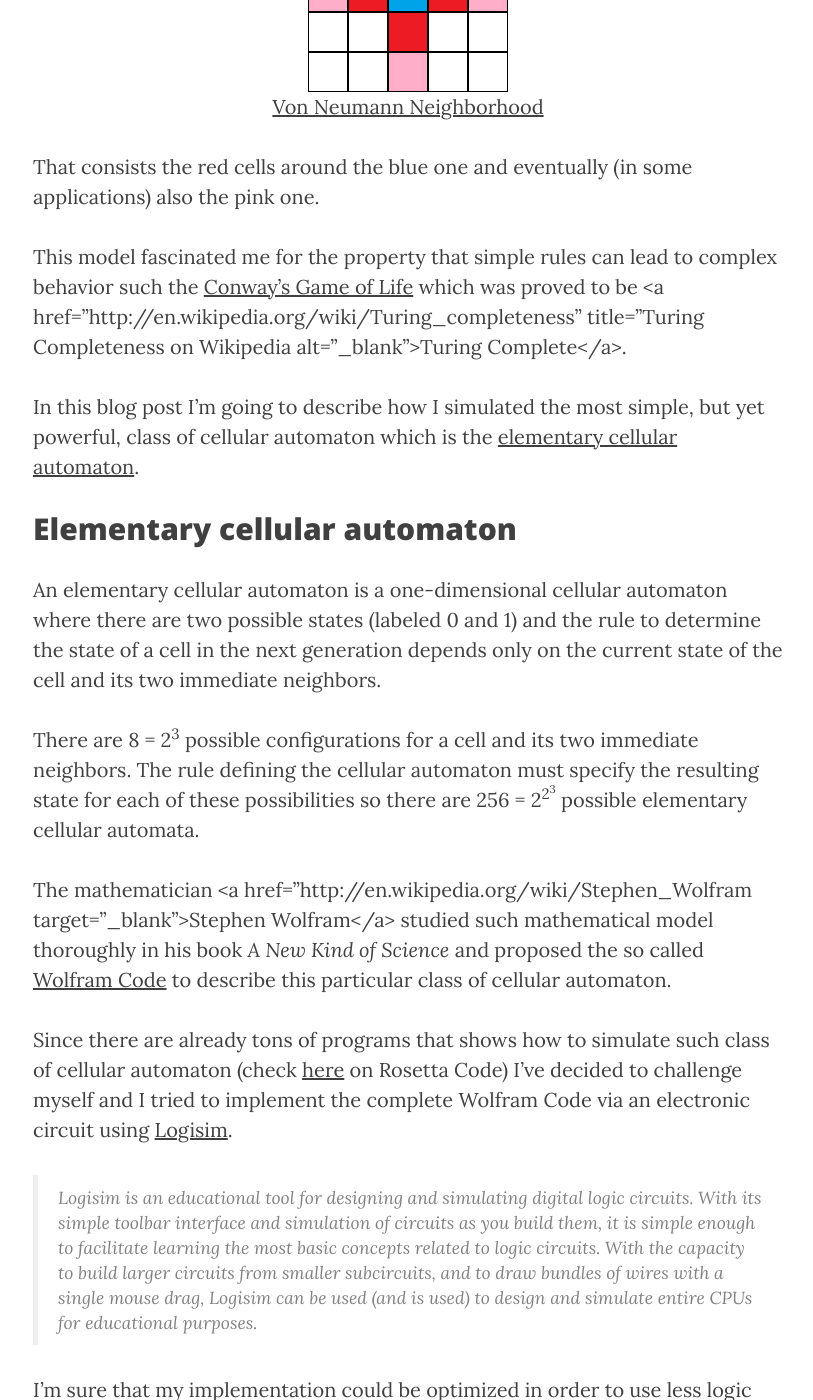
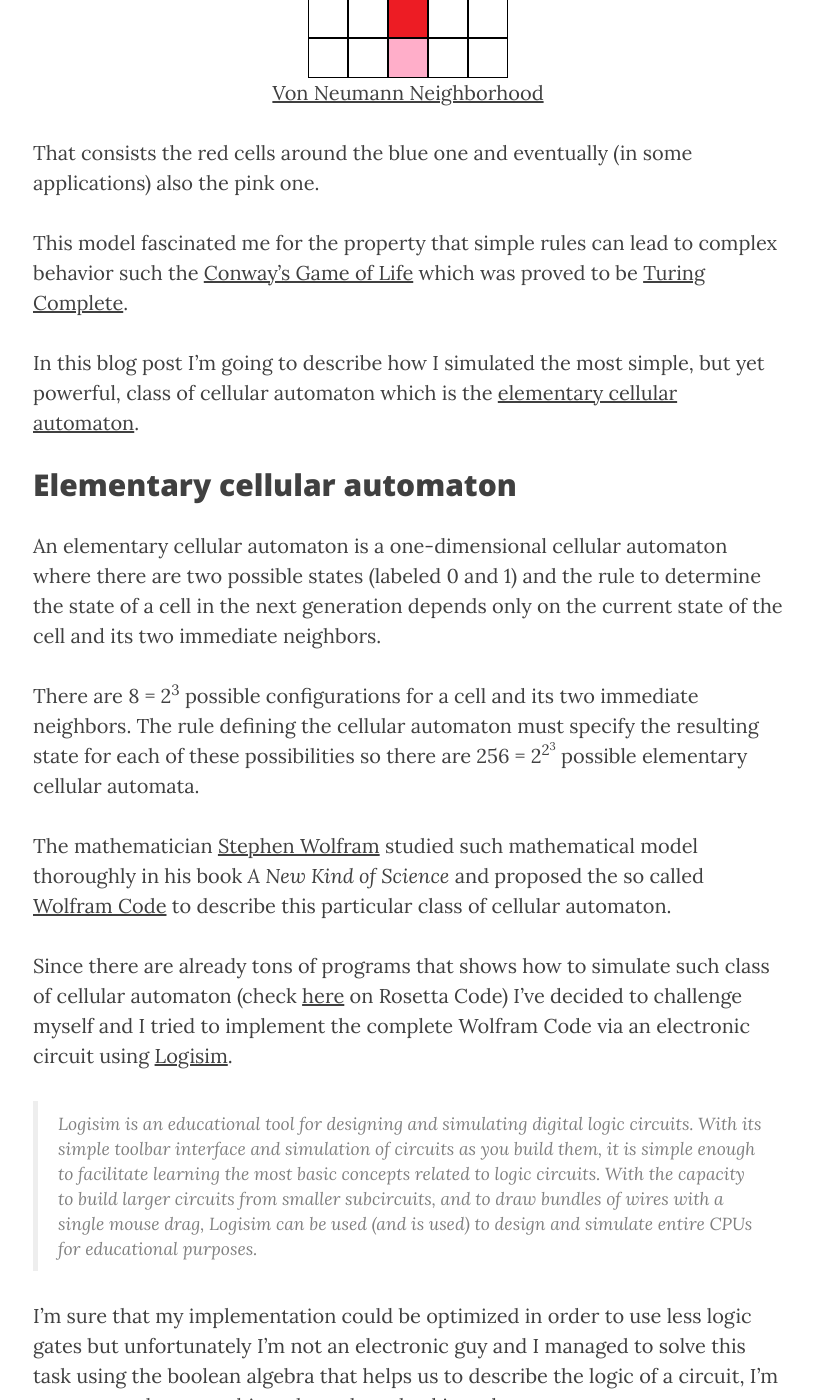
Before and after one commit to unnikked-ga/unnikked-ga, a Jekyll site: the page built from _posts/2015-01-25-how-to-simulate-elementary-cellular-automaton-on-logisim.md, in a window 1280 px wide and 1400 px high, scrolled down 1702 px. Shown: the whole window, without its empty margins (232-1045 px from the left). Built offline with Jekyll 4.4.1, drawn with Linux system fonts in a browser that asks for light colours; nearby versions of some CDN libraries; library files that are not in the unit come from our copies; comment, search, counter and statistics services are not loaded.

Commit message:
Update 2015-01-25-how-to-simulate-elementary-cellular-automaton-on-logisim.md

```diff
--- a/_posts/2015-01-25-how-to-simulate-elementary-cellular-automaton-on-logisim.md
+++ b/_posts/2015-01-25-how-to-simulate-elementary-cellular-automaton-on-logisim.md
@@ -15,7 +15,7 @@
 
 A cellular automaton is a discrete model studied in computability theory, mathematics, physics, complexity science, theoretical biology and microstructure modeling.
 
-A cellular automaton consists of a regular grid of cells, each in one of a finite number of states, such as on and off (in contrast to a coupled map lattice). The grid can be in any finite number of dimensions. For each cell, a set of cells called its neighborhood is defined relative to the specified cell. An initial state (time t = 0) is selected by assigning a state for each cell. A new generation is created (advancing t by 1), according to some fixed rule (generally, a mathematical function) that determines the new state of each cell in terms of the current state of the cell and the states of the cells in its neighborhood. Typically, the rule for updating the state of cells is the same for each cell and does not change over time, and is applied to the whole grid simultaneously. <sup>[<a href="http://en.wikipedia.org/wiki/Cellular_automaton" target="_blank">1</a>]</sup>
+> A cellular automaton consists of a regular grid of cells, each in one of a finite number of states, such as on and off (in contrast to a coupled map lattice). The grid can be in any finite number of dimensions. For each cell, a set of cells called its neighborhood is defined relative to the specified cell. An initial state (time t = 0) is selected by assigning a state for each cell. A new generation is created (advancing t by 1), according to some fixed rule (generally, a mathematical function) that determines the new state of each cell in terms of the current state of the cell and the states of the cells in its neighborhood. Typically, the rule for updating the state of cells is the same for each cell and does not change over time, and is applied to the whole grid simultaneously. <sup>[<a href="http://en.wikipedia.org/wiki/Cellular_automaton" target="_blank">1</a>]</sup>
 
 There are two main ways to define the concept of neighborhood in two dimensional CA (can be extended for other dimensions) :
 
@@ -27,7 +27,7 @@
 
 That consists the red cells around the blue one and eventually (in some applications) also the pink one.
 
-This model fascinated me for the property that simple rules can lead to complex behavior such the <a href="http://en.wikipedia.org/wiki/Conway%27s_Game_of_Life" title="Conway's Game of Life Cellular Automaton" target="_blank">Conway's Game of Life</a> which was proved to be <a href="http://en.wikipedia.org/wiki/Turing_completeness" title="Turing Completeness on Wikipedia alt="_blank">Turing Complete</a>.
+This model fascinated me for the property that simple rules can lead to complex behavior such the <a href="http://en.wikipedia.org/wiki/Conway%27s_Game_of_Life" title="Conway's Game of Life Cellular Automaton" target="_blank">Conway's Game of Life</a> which was proved to be <a href="http://en.wikipedia.org/wiki/Turing_completeness" title="Turing Completeness on Wikipedia" alt="_blank">Turing Complete</a>.
 
 In this blog post I'm going to describe how I simulated the most simple, but yet powerful, class of cellular automaton which is the <a href="http://en.wikipedia.org/wiki/Elementary_cellular_automaton" title="Elementary Cellular Automaton" target="_blank">elementary cellular automaton</a>.
 
@@ -37,7 +37,7 @@
 
 There are 8 = 2<sup>3</sup> possible configurations for a cell and its two immediate neighbors. The rule defining the cellular automaton must specify the resulting state for each of these possibilities so there are 256 = 2<sup>2<sup>3</sup></sup> possible elementary cellular automata.
 
-The mathematician <a href="http://en.wikipedia.org/wiki/Stephen_Wolfram target="_blank">Stephen Wolfram</a> studied such mathematical model thoroughly in his book <i>A New Kind of Science</i> and proposed the so called <a href="http://en.wikipedia.org/wiki/Wolfram_code" target="_blank">Wolfram Code</a> to describe this particular class of cellular automaton.
+The mathematician <a href="http://en.wikipedia.org/wiki/Stephen_Wolfram" target="_blank">Stephen Wolfram</a> studied such mathematical model thoroughly in his book <i>A New Kind of Science</i> and proposed the so called <a href="http://en.wikipedia.org/wiki/Wolfram_code" target="_blank">Wolfram Code</a> to describe this particular class of cellular automaton.
 
 Since there are already tons of programs that shows how to simulate such class of cellular automaton (check <a href="http://rosettacode.org/wiki/Elementary_cellular_automaton" title="Elementary cellular automaton on Rosetta Code" target="_blank">here</a> on Rosetta Code) I've decided to challenge myself and I tried to implement the complete Wolfram Code via an electronic circuit using <a href="http://www.cburch.com/logisim/" title="Elementary cellular automaton in logisim" target="_blank">Logisim</a>.
 
```
